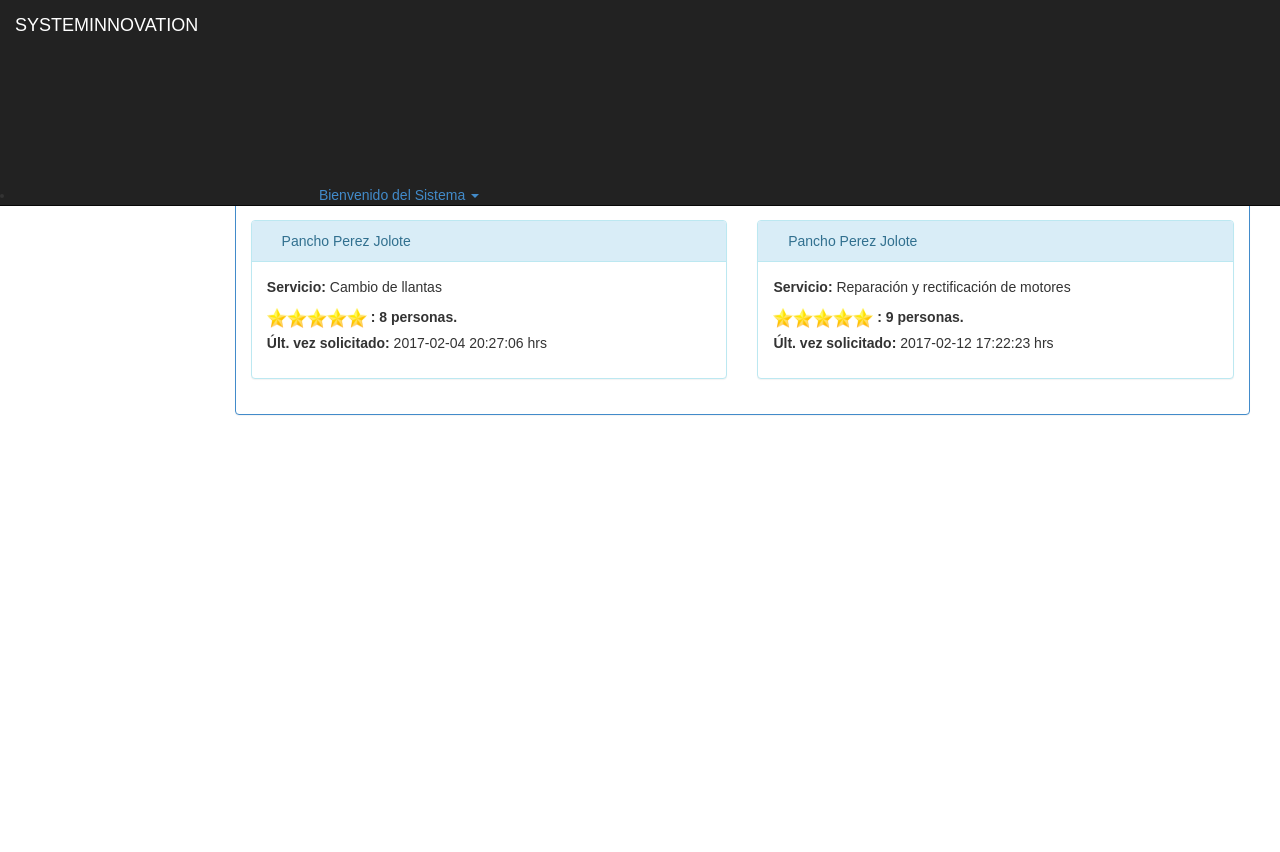
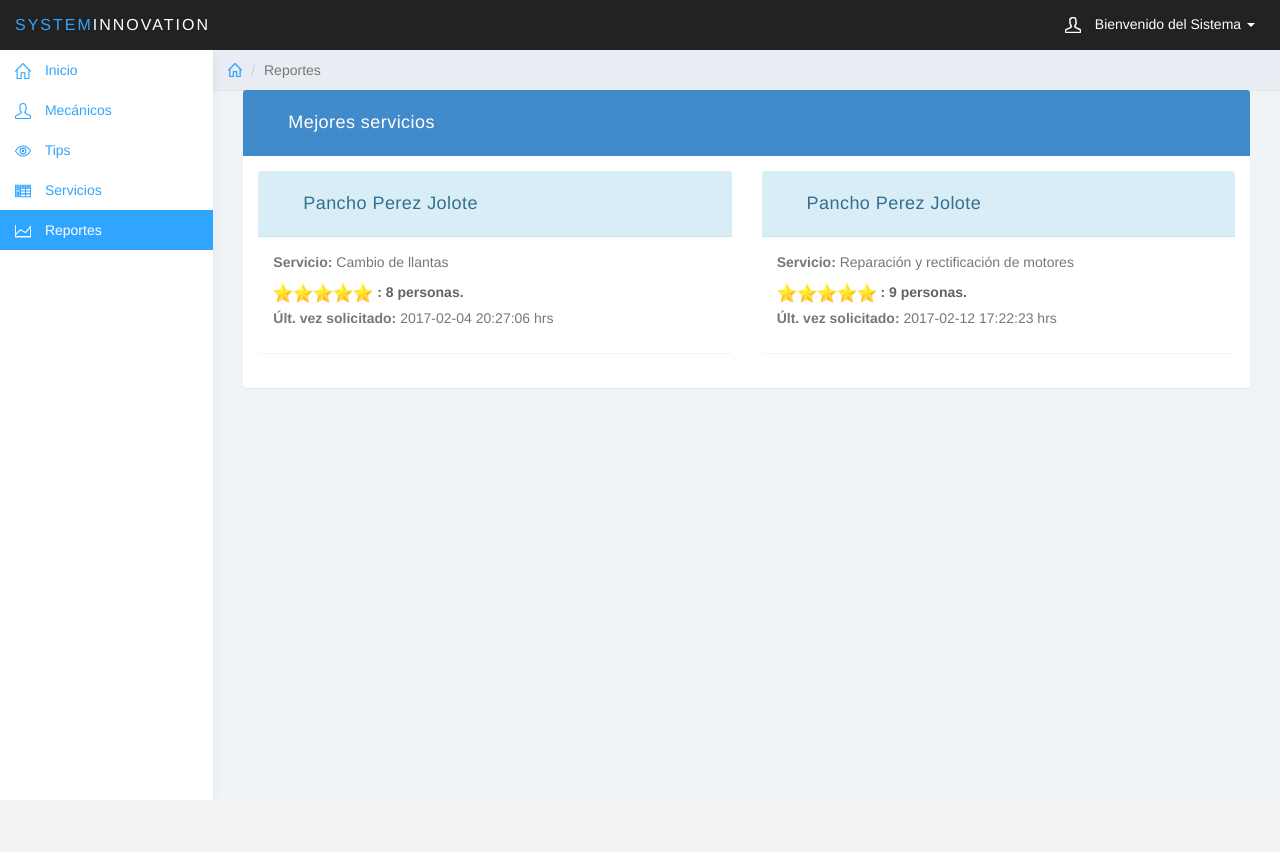
Before and after one commit to ValentinHO/SystemInnovation, a PHP site: page /reports.php in a window 1280 px wide. After the commit the page ends 800 px from the top, so only its background shows below. Run offline with PHP 8.4, Linux system fonts and the light colour scheme; a user stored in the database is signed in; data comes from the database, SQL or seed files in the repository; a map, chart or similar area stays blank; some web fonts are replaced.

Commit message:
Vista reportes 26-06-2017

```diff
--- a/reports.php
+++ b/reports.php
@@ -13,23 +13,35 @@
 <!DOCTYPE html>
 <html>
 <head>
+<meta charset="utf-8">
+<meta name="viewport" content="width=device-width, initial-scale=1">
 <title>System Innovation</title>
-    <meta http-equiv="Content-type" content="text/html; charset=utf-8" />
 <link rel="icon" href="img/favicon.ico">
-    <meta name="viewport" content="width=device-width,initial-scale=1,maximum-scale=1">
-    <link rel="stylesheet" type="text/css" href="css/bootstrap.min.css">
+
+<link href="css/bootstrap.min.css" rel="stylesheet">
 <link href="css/font-awesome.min.css" rel="stylesheet" type="text/css">
-    <link rel="stylesheet" type="text/css" href="css/style.css">
+<link href="css/pagination.css" rel="stylesheet" type="text/css">
+<link href="css/styles.css" rel="stylesheet">
+
+<!--Icons-->
+<script src="js/lumino.glyphs.js"></script>
+
+<!--[if lt IE 9]>
+<script src="js/html5shiv.js"></script>
+<script src="js/respond.min.js"></script>
+<![endif]-->
+
 </head>
+
 <body id="reportes">
-
     <?php require('header.php');?>
-
-<section id="contenido">
-    <article>
-        <div class="title-modulo">
-            <p>Reporte de recomendación de Mecánicos</p>
-        </div>
+    <div class="col-sm-9 col-sm-offset-3 col-lg-10 col-lg-offset-2 main">
+        <div class="row">
+            <ol class="breadcrumb">
+                <li><a href="main.php"><svg class="glyph stroked home"><use xlink:href="#stroked-home"></use></svg></a></li>
+                <li class="active">Reportes</li>
+            </ol>
+        </div><!--/.row-->
 
         <div class="col-lg-12">
             <div class="panel panel-primary">
@@ -46,15 +58,15 @@
             </div>
         </div>
 
-    </article>
-</section>
 
-<script src="js/jquery-3.1.1.min.js" type="text/javascript"></script>
-<script src="js/bootstrap.min.js" type="text/javascript"></script>
+    </div>  <!--/.main-->
+
+    <script src="js/jquery-1.11.1.min.js"></script>
+    <script src="js/bootstrap.min.js"></script>
     <script src="js/bootbox.min.js" type="text/javascript"></script>
     <script src="js/reports.js" type="text/javascript"></script>
     <script src="js/logout.js" type="text/javascript"></script>
     <script src="js/destroysessiontimeout.js" type="text/javascript"></script>
+</body>
 
-</body>
 </html>
```
Lines whose indentation alone changed are shown as unchanged.
